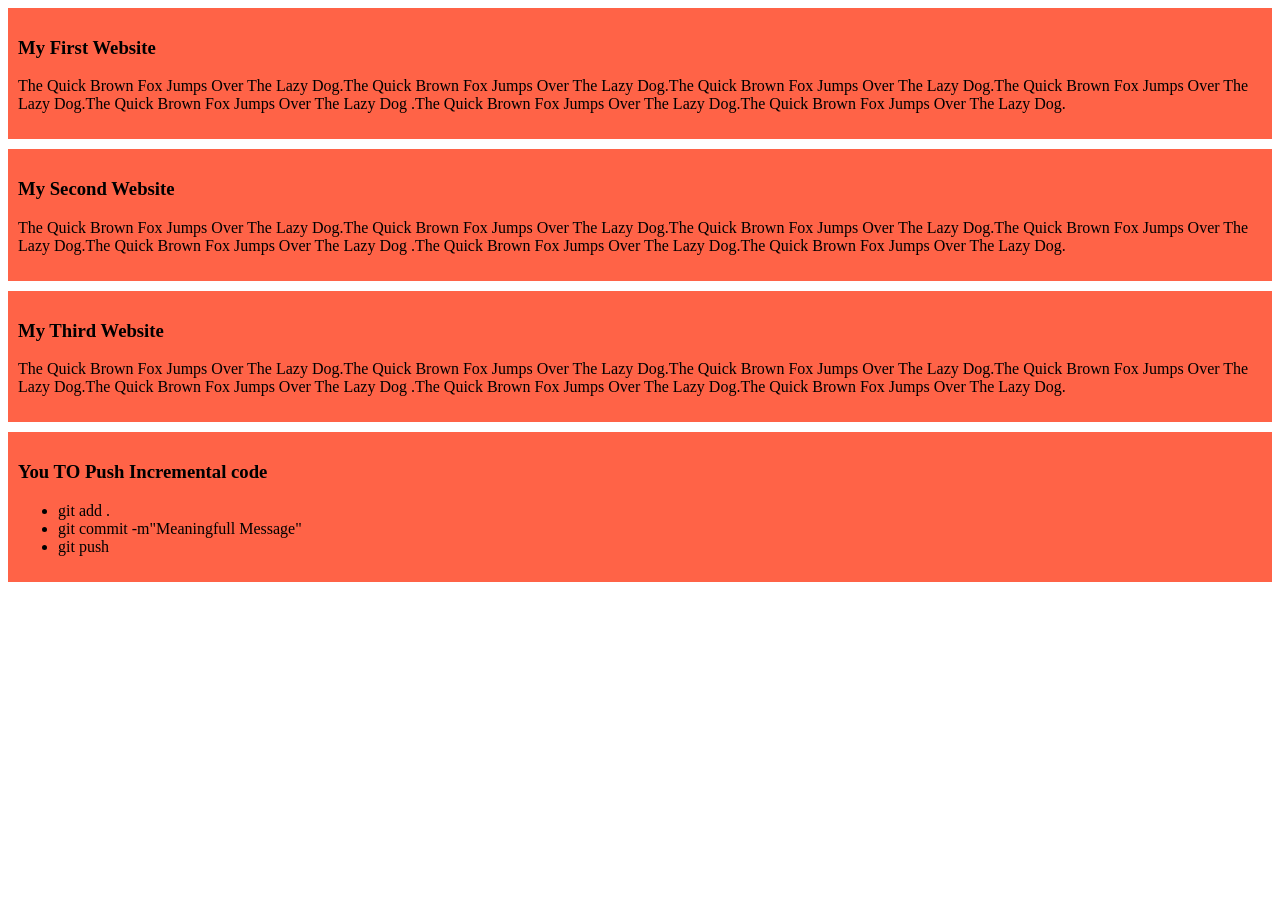
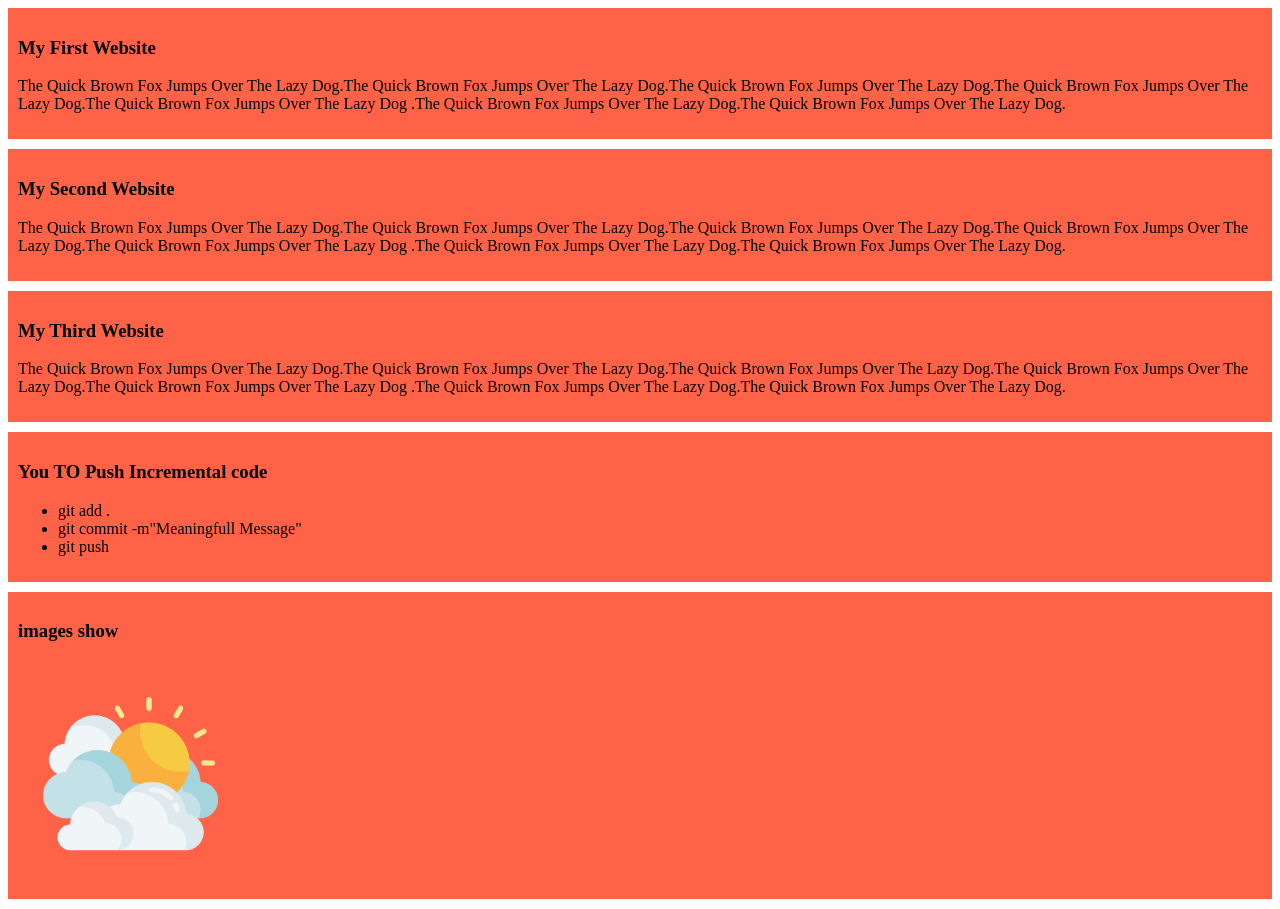
Before and after one commit to sabrinms/my--simple-website, a plain HTML site: page index.html in a window 1280 px wide. Before the commit the page ends 800 px from the top, so only its background shows below. Drawn offline with Linux system fonts and the light colour scheme.

Commit message:
image show case

```diff
--- a/index.html
+++ b/index.html
@@ -38,5 +38,11 @@
         <li>git push</li>
     </ul>
 </div>
+<div>
+    <h3>
+        images show
+    </h3>
+    <img src="images/clouds.png">
+</div>
 </body>
 </html>
```
Also changed, not shown: images/clear.png (added), images/clouds.png (added), images/drizzle.png (added), images/humidity.png (added), images/mist.png (added), images/rain.png (added), images/search.png (added), images/snow.png (added), images/wind.png (added).
